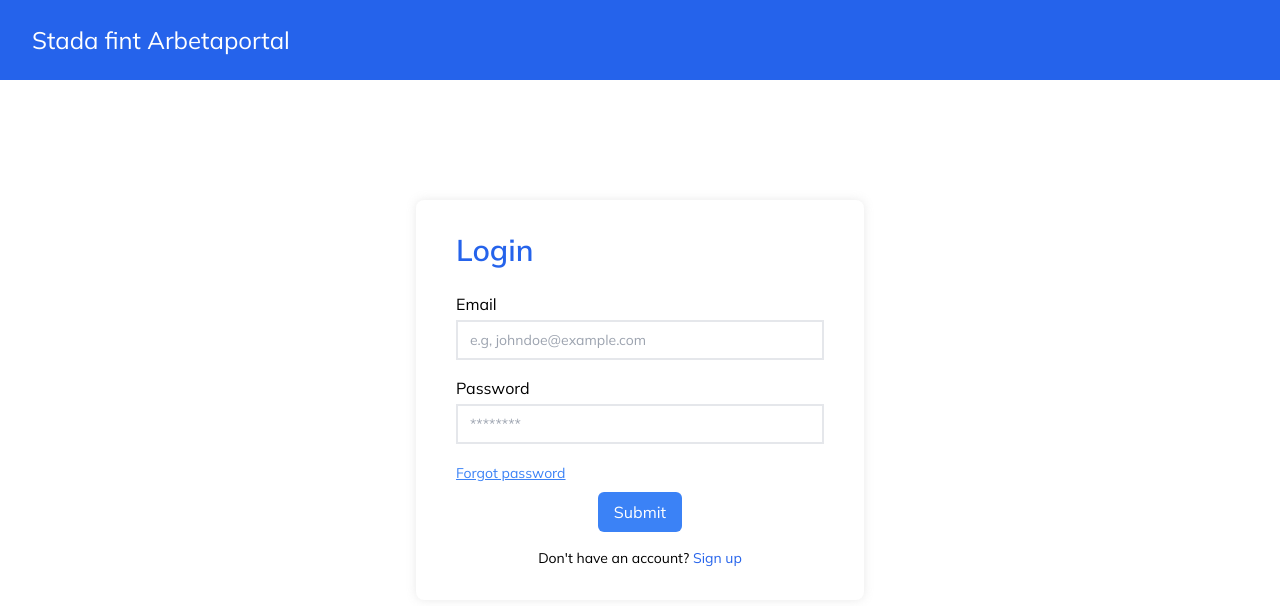
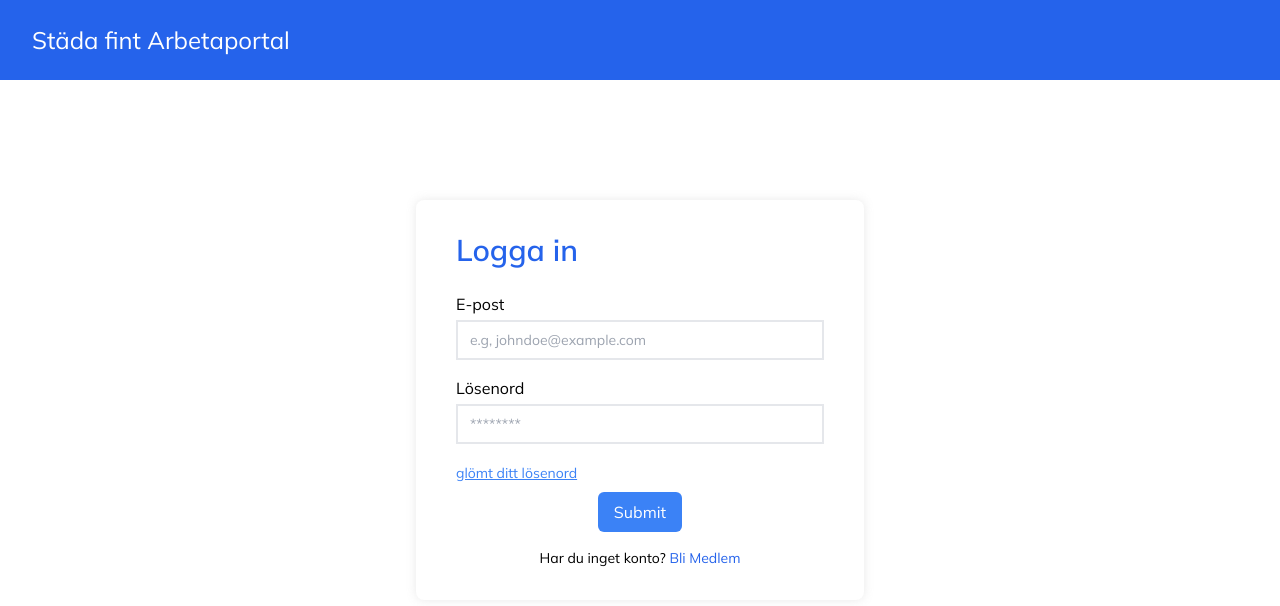
Before and after one commit to Pretro/StadaFint, a React (Create React App) app in the folder cleaning/: page /login in a window 1280 px wide. Shown: the top 606 px of the page. Built offline with nearby package versions, Linux system fonts and the light colour scheme; no server answers.

Commit message:
cöde clean up

```diff
--- a/cleaning/src/components/Navbar.jsx
+++ b/cleaning/src/components/Navbar.jsx
@@ -18,7 +18,7 @@ const Navbar = () => {
      <nav className="px-4 md:px-8 bg-blue-600 h-20 absolute inset-0 bottom-auto flex items-center gap-4 text-white">
          <div className="logo hidden md:block">
              <Link className="text-2xl cursor-pointer" to="/">
-                 Stada fint Arbetaportal
+                 Städa fint Arbetaportal
              </Link>
          </div>
 
--- a/cleaning/src/pages/app/CustomerHome.jsx
+++ b/cleaning/src/pages/app/CustomerHome.jsx
@@ -39,7 +39,7 @@ const Home = () => {
 
 			<main className="w-full max-w-4xl mx-auto">
 				<header className="pt-4 pb-6 flex items-center">
-					<h2 className="text-lg font-semibold">Previous requests</h2>
+					<h2 className="text-lg font-semibold">Tidigare förfrågningar</h2>
 					<button
 						className="ml-auto px-4 rounded-md py-2 text-sm bg-blue-500 border-none text-white border-2 hover:bg-blue-400"
 						onClick={() => navigate("/new-request")}
--- a/cleaning/src/pages/app/admin/AllCleaners.jsx
+++ b/cleaning/src/pages/app/admin/AllCleaners.jsx
@@ -205,12 +205,12 @@ const AllCleaners = () => {
 								&#x2715;
 							</span>
 							<h2 className="text-3xl font-semibold mb-6 text-blue-600">
-								Add Cleaner
+								Lägg till städare
 							</h2>
 
 							<form onSubmit={handleAddCleaner}>
 								<label className="block mb-1" htmlFor="name">
-									Name
+									Namn
 								</label>
 								<input
 									required
--- a/cleaning/src/pages/auth/ForgotPassword.jsx
+++ b/cleaning/src/pages/auth/ForgotPassword.jsx
@@ -4,11 +4,11 @@ import { ModalBackdrop } from "../../components"
 import doneAnimation from "../../assets/animations/done.json"
 
 function ForgotPassword() {
-	// References to input fields
+	// Referenser till inmatningsfält
 	const emailRef = useRef()
 	const [showModal, setShowModal] = useState(false)
 
-	// Method to handle user submitting data to login
+	// Metod för att hantera användare som skickar in data för att logga in
 	const handleSubmit = async (e) => {
 		e.preventDefault()
 		setShowModal(true)
@@ -24,7 +24,7 @@ function ForgotPassword() {
 				}}
 			>
 				<h2 className="text-3xl font-semibold mb-6 text-blue-600">
-					Forgot Password
+					Glömt ditt lösenord
 				</h2>
 
 				<label className="block mb-1 text-md" htmlFor="email">
@@ -68,10 +68,10 @@ function ForgotPassword() {
 							/>
 
 							<h2 className="text-2xl font-semibold">
-								Password reset successfully
+								Lösenordsåterställning lyckades
 							</h2>
 							<p className="my-2 opacity-70">
-								A reset code has been sent to {emailRef.current.value}
+								En återställningskod har skickats till {emailRef.current.value}
 							</p>
 						</article>
 					</div>
--- a/cleaning/src/pages/auth/Login.jsx
+++ b/cleaning/src/pages/auth/Login.jsx
@@ -14,28 +14,28 @@ function Login() {
 	const emailRef = useRef()
 	const passwordRef = useRef()
 
-	// Method to handle user submitting data to login
+	// Metod för att hantera användare som skickar in data för att logga in
 	const handleSubmit = async (e) => {
 		e.preventDefault()
 		setIsLoading(true)
 
 		try {
-			// Request to server using user email and password to get the auth jwt token
+			// Begäran till servern med användarens e-post och lösenord för att få auth jwt-token
 			const { data } = await axios.post("/auth/login", {
 				email: emailRef.current.value,
 				password: passwordRef.current.value,
 			})
 
-			// Request to server to get user's information by passing the auth token as authorization header
+			// Begäran till servern för att få användarens information genom att skicka autentiseringstoken som auktoriseringshuvud
 			const { data: user } = await axios.get("/user", {
 				headers: {
 					authorization: "Bearer " + data.token,
 				},
 			})
-			// Update app context
+			// Uppdatera appkontext
 			setToken(data.token)
 			setUser(user)
-			// Set auth token to localstorage which is to be used for persisting user authentication
+			// Ställ in autentiseringstoken till lokal lagring som ska användas för beständig användarautentisering
 			localStorage.setItem("accessToken", data.token)
 		} catch (err) {
 			localStorage.removeItem("accessToken")
@@ -61,11 +61,11 @@ function Login() {
 				}}
 			>
 				<h2 className="text-3xl font-semibold mb-6 text-blue-600">
-					Login
+					Logga in
 				</h2>
 
 				<label className="block mb-1 text-md" htmlFor="email">
-					Email
+					E-post
 				</label>
 				<input
 					ref={emailRef}
@@ -77,7 +77,7 @@ function Login() {
 					required
 				/>
 				<label className="block mb-1" htmlFor="password">
-					Password
+					Lösenord
 				</label>
 				<input
 					ref={passwordRef}
@@ -93,7 +93,7 @@ function Login() {
 					className="text-sm underline text-blue-500"
 					to={"/forgot-password"}
 				>
-					Forgot password
+					glömt ditt lösenord
 				</Link>
 
 				<button
@@ -105,12 +105,12 @@ function Login() {
 
 				<div className="mt-2">
 					<p className="text-center text-sm">
-						Don't have an account?{" "}
+						Har du inget konto?{" "}
 						<Link
 							className="cursor-pointer  text-blue-600 hover:underline"
 							to={"/signup"}
 						>
-							Sign up
+							Bli Medlem
 						</Link>
 					</p>
 				</div>
--- a/cleaning/src/pages/index.js
+++ b/cleaning/src/pages/index.js
@@ -2,7 +2,7 @@ export { default as Login } from "./auth/Login"
 export { default as Signup } from "./auth/Signup"
 export { default as ForgotPassword } from "./auth/ForgotPassword"
 
-// CUSTOMER
+// KUNDER
 export { default as CustomerHome } from "./app/CustomerHome"
 export { default as CustomerNewRequest } from "./app/CustomerNewRequest"
 
--- a/postcss.config.js
+++ /dev/null
@@ -1,6 +0,0 @@
-module.exports = {
-  plugins: {
-    tailwindcss: {},
-    autoprefixer: {},
-  },
-}
```
Also changed, not shown: cleaning/src/pages/auth/Signup.jsx (+4 -4 lines), package.json (deleted, +0 -7 lines), tailwind.config.js (deleted, +0 -12 lines), 2 other files (tests, documents, lock files or other folders).
